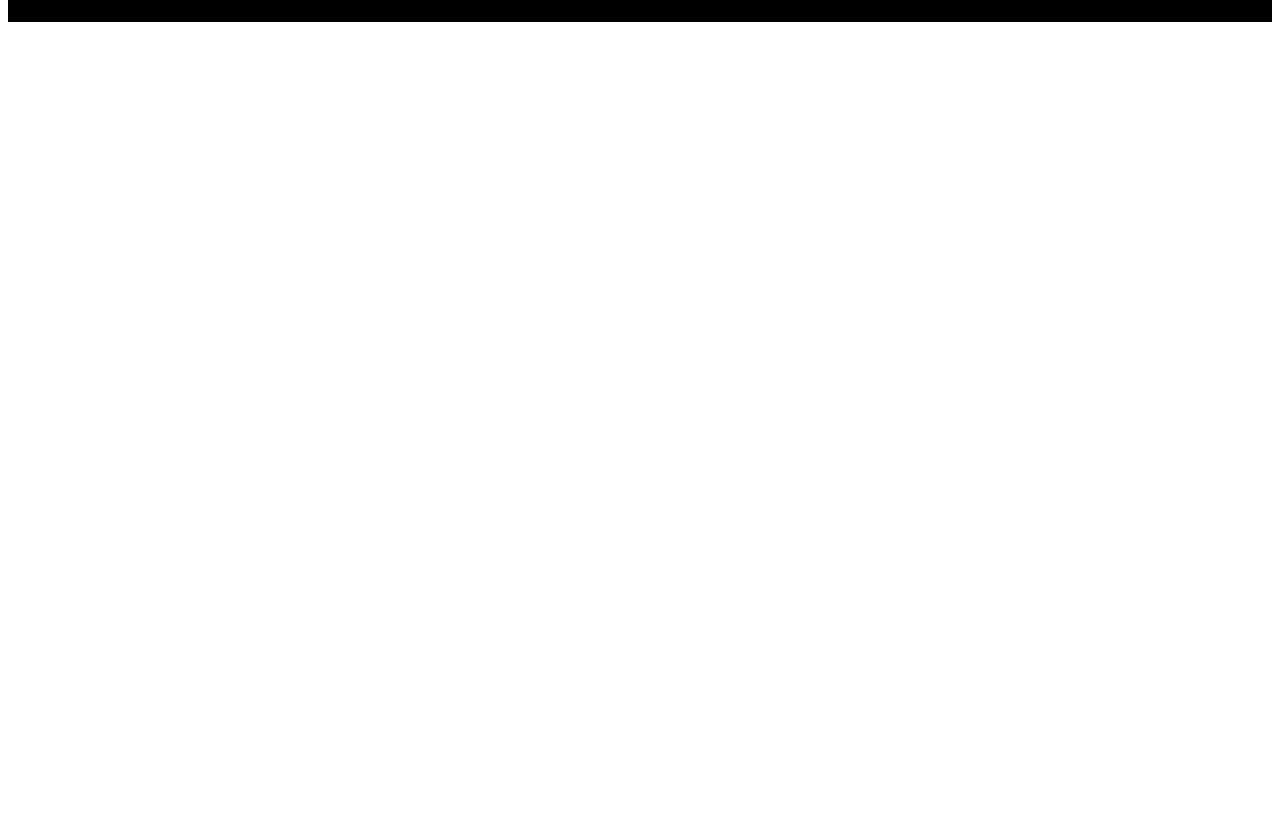
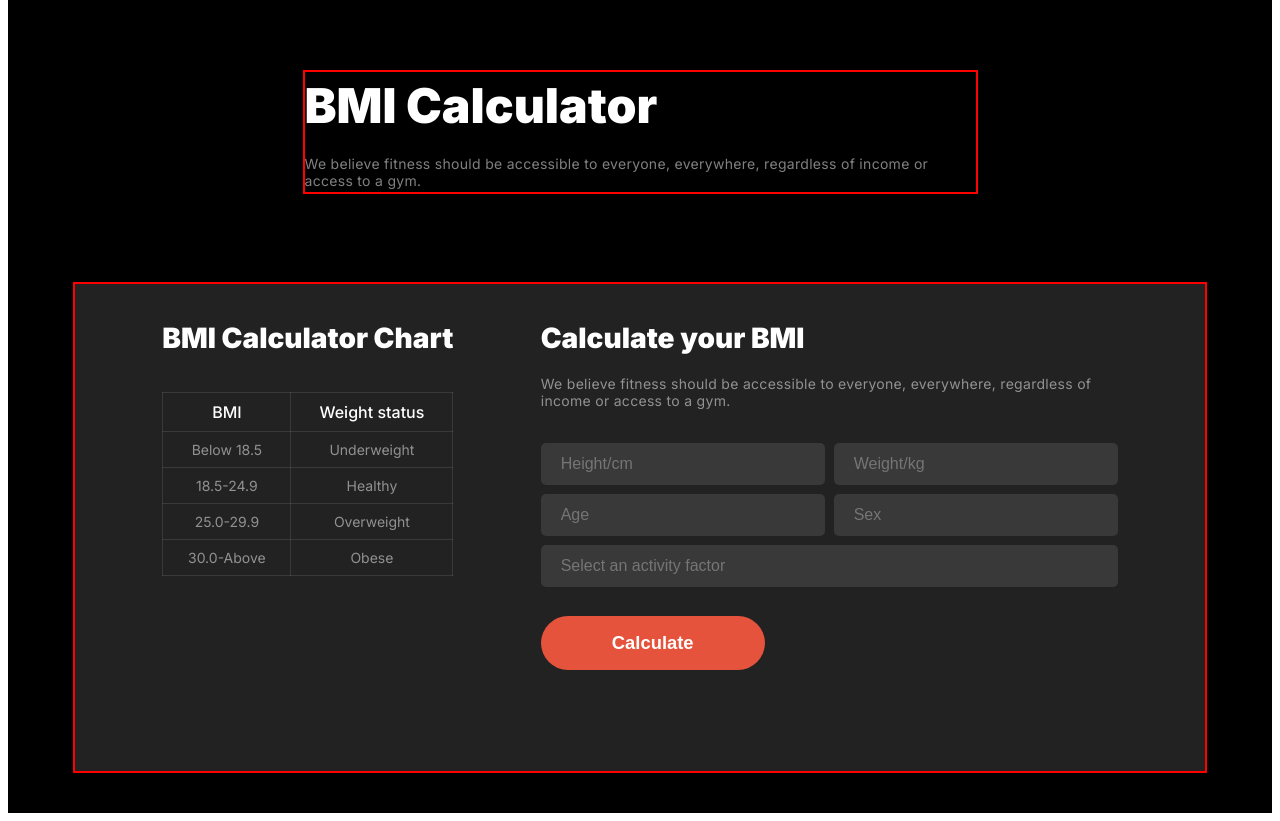
Before and after one commit to shawonvai25/Assignment2-solution, a plain HTML site: page index.html in a window 1280 px wide. Shown: the part 2599-3420 px from the top of the page. Before the commit the page ends 2629 px from the top, so only its background shows below. Drawn offline with Linux system fonts and the light colour scheme.

Commit message:
added bmi calculator chart section

```diff
--- a/index.html
+++ b/index.html
@@ -137,6 +137,72 @@
           <div class="item-6"><h4>items</h4></div>
         </div>
       </section>
+      <!-- BMI calculator section -->
+      <section class="bmi-calculator-section">
+        <h3 class="section-title" id="bmi-title">BMI Calculator</h3>
+        <p class="bmi-calculator-description">
+          We believe fitness should be accessible to everyone, everywhere,
+          regardless of income or access to a gym.
+        </p>
+      </section>
+      <!-- chart section starts here -->
+      <section class="chart-section">
+        <div class="bmi-chart-container">
+          <h4 class="chart-title">BMI Calculator Chart</h4>
+          <table class="chart-table">
+            <tr>
+              <th>BMI</th>
+              <th>Weight status</th>
+            </tr>
+            <tr>
+              <td>Below 18.5</td>
+              <td>Underweight</td>
+            </tr>
+            <tr>
+              <td>18.5-24.9</td>
+              <td>Healthy</td>
+            </tr>
+            <tr>
+              <td>25.0-29.9</td>
+              <td>Overweight</td>
+            </tr>
+            <tr>
+              <td>30.0-Above</td>
+              <td>Obese</td>
+            </tr>
+          </table>
+        </div>
+        <div class="calculate-form-container">
+          <h4 class="calculate-form-title">Calculate your BMI</h4>
+          <p class="calculate-form-description">
+            We believe fitness should be accessible to everyone, everywhere,
+            regardless of income or access to a gym.
+          </p>
+          <form>
+            <input
+              type="number"
+              placeholder="Height/cm"
+              name=""
+              id="element-1"
+            />
+            <input
+              type="number"
+              placeholder="Weight/kg"
+              name=""
+              id="element-2"
+            />
+            <input type="number" placeholder="Age" name="" id="element-3" />
+            <input type="text" placeholder="Sex" name="" id="element-4" />
+            <input
+              type="text"
+              placeholder="Select an activity factor"
+              name=""
+              id="element-5"
+            />
+          </form>
+          <button class="calculate-btn">Calculate</button>
+        </div>
+      </section>
     </main>
     <footer></footer>
   </body>
--- a/styles/responsive.css
+++ b/styles/responsive.css
@@ -1,5 +1,10 @@
 @media screen and (max-width: 576px) {
-  .nav-links,
+  .nav-links {
+    display: none;
+  }
+  .header {
+    word-wrap: wrap;
+  }
   .nav {
     flex-direction: column;
   }
--- a/styles/style.css
+++ b/styles/style.css
@@ -289,13 +289,16 @@ nav {
   font-size: 1.125rem;
   margin-top: 25px;
 }
-
+.run-img {
+  max-width: 366px;
+  max-height: 312px;
+  border-radius: 14px;
+  overflow: hidden;
+}
 .run-img > img {
   width: 100%;
-  /* object-fit: cover; */
-  border-radius: 14px;
-  max-width: 366px;
-  max-height: 312px;
+  transform: scale(2.2);
+  transform-origin: 69% 26%;
 }
 
 /* training section starts here */
@@ -346,7 +349,7 @@ nav {
 }
 .item-2 {
   background-image: url(../images/exercise2.png);
-  background-size: cover;
+  background-size: 100%;
   grid-column-start: 4;
   grid-column-end: 10;
   grid-row-start: 1;
@@ -397,3 +400,112 @@ nav {
   background-blend-mode: overlay;
   background-color: rgba(0, 71, 255, 0.3);
 }
+
+/* bmi calculator section styles */
+.bmi-calculator-section {
+  max-width: 671px;
+  height: 120px;
+  border: 2px solid red;
+  margin: 0 auto;
+  margin-top: 88px;
+  margin-bottom: 88px;
+}
+.bmi-calculator-description {
+  font-size: 0.875rem;
+  font-weight: 400;
+  letter-spacing: 0.3px;
+  color: rgba(255, 255, 255, 0.5);
+  margin-top: 0px;
+}
+#bmi-title {
+  margin-top: 5px;
+  margin-bottom: 20px;
+}
+
+/* chart section styles */
+.chart-section {
+  max-width: 1440px;
+  height: 487px;
+  border: 2px solid red;
+  background-color: rgb(34, 34, 34);
+  display: flex;
+  justify-content: space-evenly;
+  align-items: baseline;
+}
+.bmi-chart-container {
+  max-width: 310px;
+}
+.chart-title {
+  font-size: 1.75rem;
+  font-weight: 900;
+  color: rgb(255, 255, 255);
+  text-align: center;
+}
+.chart-table {
+  width: 100%;
+  border-collapse: collapse;
+}
+.chart-table th {
+  font-size: 1rem;
+  font-weight: 500;
+  color: rgb(255, 255, 255);
+}
+.chart-table td,
+.chart-table th {
+  border: 1px solid rgba(255, 255, 255, 0.1);
+  text-align: center;
+  padding: 9px 12px;
+}
+.chart-table td {
+  font-size: 0.875rem;
+  font-weight: 400;
+  color: rgba(255, 255, 255, 0.5);
+}
+.calculate-form-container {
+  max-width: 577px;
+  height: 386px;
+}
+.calculate-form-title {
+  font-size: 1.75rem;
+  font-weight: 900;
+  color: rgb(255, 255, 255);
+  margin-bottom: 20px;
+}
+.calculate-form-description {
+  font-size: 0.875rem;
+  font-weight: 400;
+  letter-spacing: 0.3px;
+  color: rgba(255, 255, 255, 0.5);
+  margin-top: 0px;
+  margin-bottom: 34px;
+}
+
+form {
+  display: grid;
+  grid-template-columns: repeat(2, 1fr);
+  gap: 9px;
+}
+form input {
+  padding: 12px 20px;
+  background-color: rgba(255, 255, 255, 0.1);
+  border: 0;
+  border-radius: 5px;
+  text-align: left;
+  font-size: 1rem;
+  font-weight: 400;
+}
+#element-5 {
+  grid-column-start: 1;
+  grid-column-end: 3;
+}
+.calculate-btn {
+  font-size: 1.15rem;
+  font-weight: 600;
+  color: white;
+  background-color: rgb(230, 83, 60);
+  border: 0;
+  width: 224px;
+  padding: 16px 40px;
+  border-radius: 42px;
+  margin-top: 29px;
+}
```
